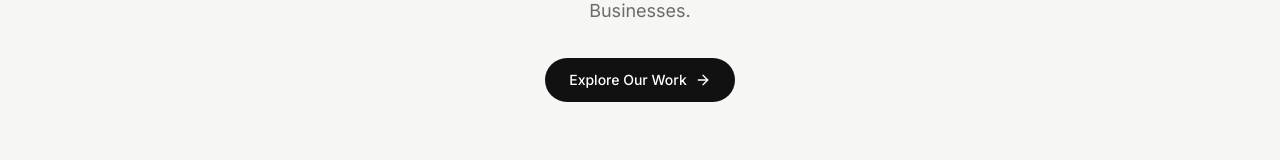
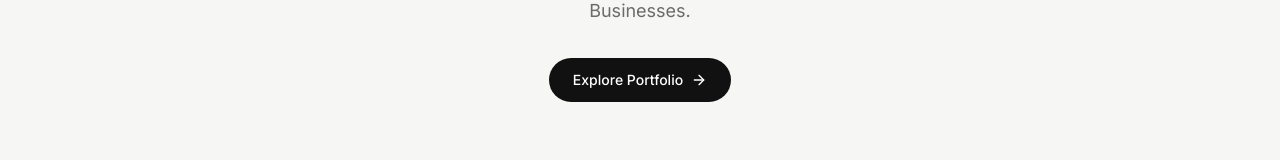
Before and after one commit to orbitlayer/loopsoop, a Next.js app: page / in a window 1280 px wide. Shown: the part 468-628 px from the top of the page. Built offline with nearby package versions, Linux system fonts and the light colour scheme.

Commit message:
copy: home hero CTA 'Explore Our Work' -> 'Explore Portfolio'

```diff
--- a/src/app/(site)/page.tsx
+++ b/src/app/(site)/page.tsx
@@ -53,7 +53,7 @@ export default async function HomePage() {
               </p>
             </Reveal>
             <Reveal delay={0.18} className="mt-8">
-              <Button href="/our-work">Explore Our Work</Button>
+              <Button href="/our-work">Explore Portfolio</Button>
             </Reveal>
           </div>
         </Container>
```
